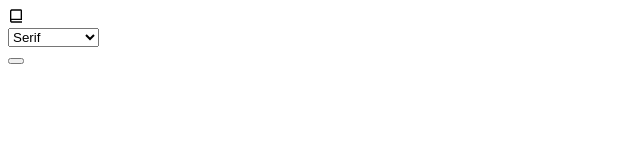
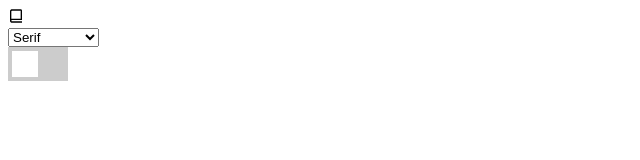
Before and after one commit to Nemo144/dictionary, a Next.js app in the folder dictionary/: page / in a window 1280 px wide. Shown: the top 160 px of the page, without its empty margins (0-640 px from the left). Built offline with nearby package versions, Linux system fonts and the light colour scheme.

Commit message:
:lipstick: update style files, wip ...

```diff
--- a/dictionary/components/Navbar.jsx
+++ b/dictionary/components/Navbar.jsx
@@ -7,7 +7,7 @@ const fonts = [
   { name: "Monospace", fontFamily: "Roboto Mono, Monospace" },
 ];
 
-const Navbar = ({ handleMode, mode, setMode }) => {
+const Navbar = () => {
   const [selectedFont, setSelectedFont] = useState(fonts[0]);
 
   //function to handle the font change upon selection
@@ -35,7 +35,12 @@ const Navbar = ({ handleMode, mode, setMode }) => {
       </div>
 
       <div>
-        <button onClick={handleMode}></button>
+        <form action="#">
+          <label className="switch">
+            <input type="checkbox" />
+            <span className="slider"></span>
+          </label>
+        </form>
       </div>
     </div>
   );
--- a/dictionary/styles/globals.css
+++ b/dictionary/styles/globals.css
@@ -25,3 +25,40 @@ body {
   font-size: 16px;
   font-family: "Poppins", sans-serif;
 }
+
+.switch {
+  position: relative;
+  display: inline-block;
+  width: 60px;
+  height: 34px;
+}
+
+.switch input {
+  opacity: 0;
+  width: 0;
+  height: 0;
+}
+
+.slider {
+  position: absolute;
+  cursor: pointer;
+  top: 0;
+  left: 0;
+  right: 0;
+  bottom: 0;
+  background-color: #ccc;
+  -webkit-transition: 0.4s;
+  transition: 0.4s;
+}
+
+.slider:before {
+  position: absolute;
+  content: "";
+  height: 26px;
+  width: 26px;
+  left: 4px;
+  bottom: 4px;
+  background-color: white;
+  -webkit-transition: 0.4s;
+  transition: 0.4s;
+}
```
